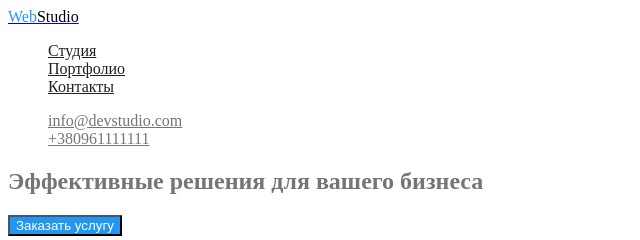
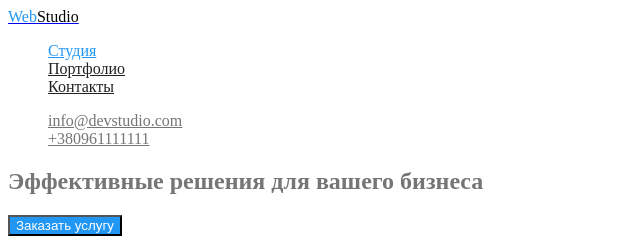
Before and after one commit to IgorFish/goit-markup-hw-02, a plain HTML site: page index.html in a window 1280 px wide. Shown: the top 240 px of the page, 0-640 px from the left. Drawn offline with Linux system fonts and the light colour scheme.

Commit message:
3 урок
3 урок

```diff
--- a/css/styles.css
+++ b/css/styles.css
@@ -29,6 +29,9 @@ body {
 }
 .menu-nav .link:hover,
 .menu-nav .link:focus {
+  color: var(--accent-color);
+}
+.menu-nav .link.current {
   color: var(--accent-color);
 }
 .address-nav-header .link {
--- a/index.html
+++ b/index.html
@@ -15,7 +15,7 @@
       >
       <nav>
         <ul class="menu-nav list">
-          <li><a href="./index.html" class="link">Студия</a></li>
+          <li><a href="./index.html" class="link current">Студия</a></li>
           <li>
             <a href="./portfolio.html" class="link">Портфолио</a>
           </li>
```
Also changed, not shown: portfolio.html (+1 -1 lines).
